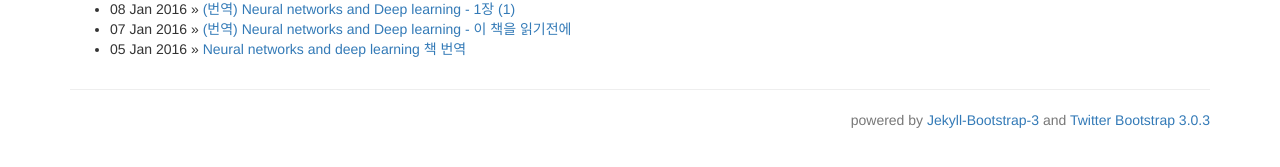
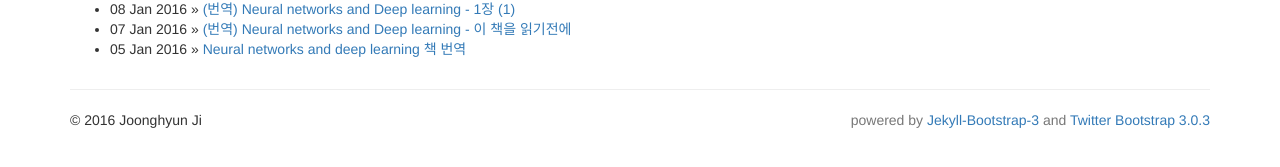
Before and after one commit to philocom/blog, a Jekyll site: the page built from index.md, in a window 1280 px wide. Shown: the part 213-380 px from the top of the page. Built offline with Jekyll 4.4.1, drawn with Linux system fonts in a browser that asks for light colours; nearby versions of some CDN libraries; library files that are not in the unit come from our copies.

Commit message:
no message

```diff
--- a/_includes/themes/bootstrap/default.html
+++ b/_includes/themes/bootstrap/default.html
@@ -48,7 +48,7 @@
       <hr>
       <footer>
         <p>
-          <!-- &copy; {{ site.time | date: '%Y' }} {{ site.author.name }} -->
+          &copy; {{ site.time | date: '%Y' }} {{ site.author.name }}
           <span class="pull-right text-muted">
             powered by
             <a href="http://dbtek.github.io/jekyll-bootstrap-3" target="_blank" title="The Definitive Jekyll Blogging Framework">Jekyll-Bootstrap-3</a>
```
